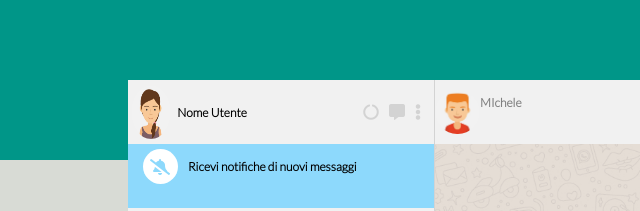
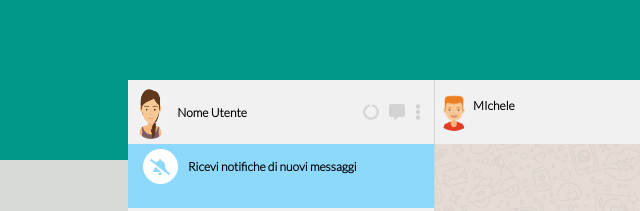
Before and after one commit to IlarioCocco/vue-boolzapp, a plain HTML site: page index.html in a window 1280 px wide. Shown: the top 211 px of the page, 0-640 px from the left. Drawn offline with nearby package versions, Linux system fonts and the light colour scheme; files whose address does not match are found by name.

Commit message:
commit css

```diff
--- a/css/style.css
+++ b/css/style.css
@@ -91,13 +91,13 @@ ul{
 }
 
 .img-avatar-michele, .header-right-icon {
-    width: 25%;
+    width: 23%;
     display: flex;
     border-radius: 50%;
 }
 
 .nome-michele {
-    color: grey;
+    color: rgb(0, 0, 0);
     font-size: 12px;
     margin-top: 5px;
 }
```
